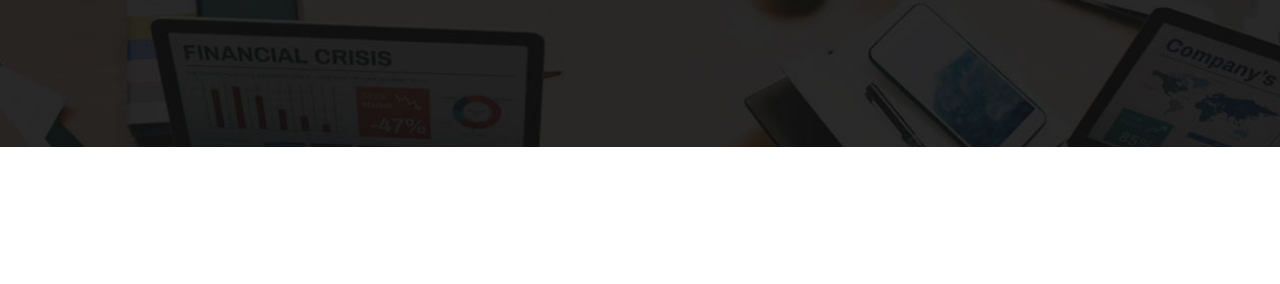
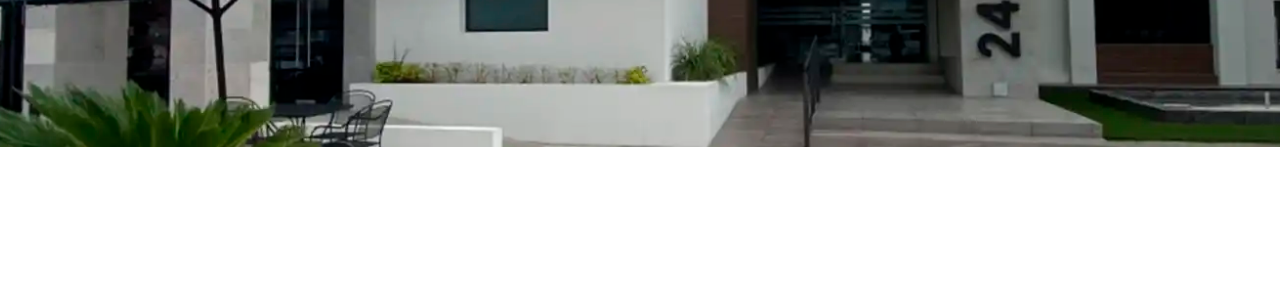
Before and after one commit to ballescript/fcag, a plain HTML site: page about.html in a window 1280 px wide. Shown: the part 363-647 px from the top of the page. Drawn offline with Linux system fonts and the light colour scheme.

Commit message:
Add files via upload

```diff
--- a/assets/css/templatemo-finance-business.css
+++ b/assets/css/templatemo-finance-business.css
@@ -1053,7 +1053,7 @@ footer .contact-form button.filled-button:hover {
 
 .page-heading {
 	text-align: center;
-	background-image: url(../images/page-heading-bg.jpg);
+	background-image: url(../images/tutornegotia-conocenos.webp);
 	background-position: center center;
 	background-repeat: no-repeat;
 	background-size: cover;
```
